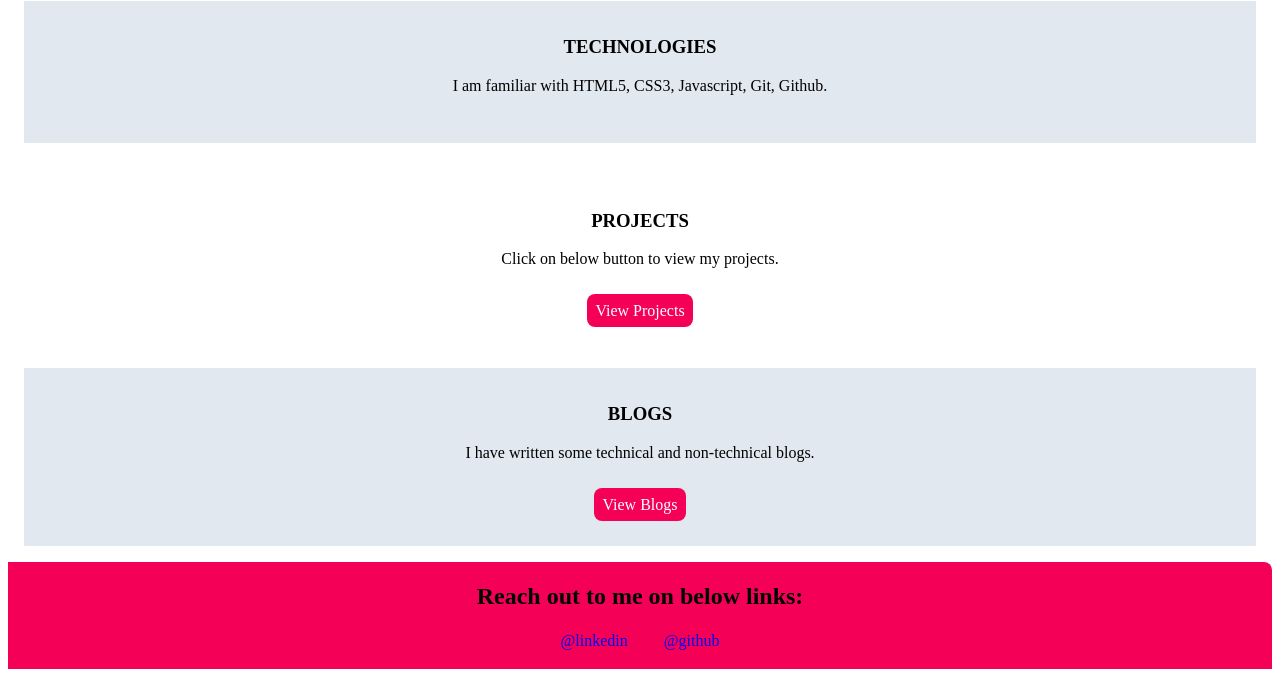
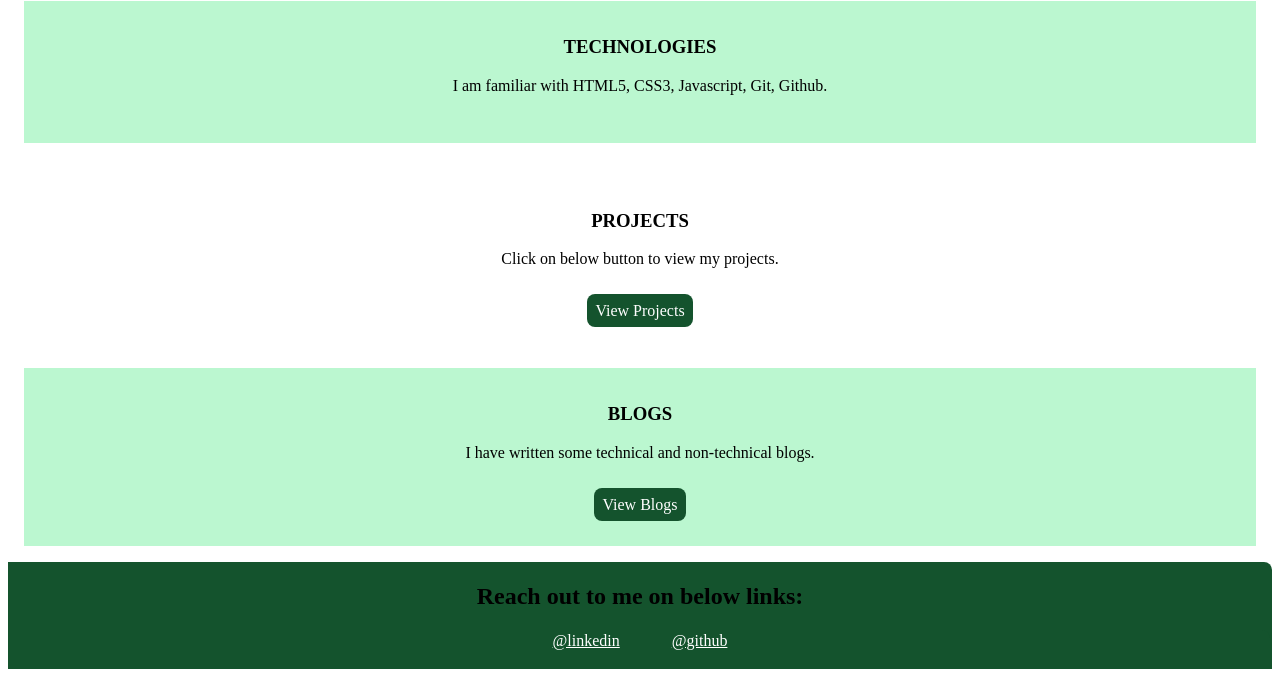
Before and after one commit to priyagupta314-work/priyagupta-portfolio, a plain HTML site: page index.html in a window 1280 px wide. Shown: the part 570-1247 px from the top of the page. Drawn offline with Linux system fonts and the light colour scheme.

Commit message:
primary color update

```diff
--- a/index.html
+++ b/index.html
@@ -54,9 +54,9 @@
     <footer class="footer">
         <h2>Reach out to me on below links:</h2>
         <ul class="footer footer-list">
-            <li class="list list-item-inline"><a class="link" href="https://www.linkedin.com/in/priya-gupta-187b0821/"> @linkedin</a>
+            <li class="list list-item-inline"><a class="link-primary" target="blank" href="https://www.linkedin.com/in/priya-gupta-187b0821/"> @linkedin</a>
             </li>
-            <li class="list list-item-inline"> <a class="link" href="https://github.com/priyagupta314-work"> @github </a></li>
+            <li class="list list-item-inline"> <a class="link-primary" target="blank" href="https://github.com/priyagupta314-work"> @github </a></li>
 
         </ul>
     </footer>
--- a/style.css
+++ b/style.css
@@ -1,7 +1,8 @@
 :root {
-    --color-primary: #F50057
+    --color-primary: #14532D
     ;
     --color-white: white;
+    --color-ow: #BBF7D0;
 }
 
 @import url('https://fonts.googleapis.com/css2?family=Noto+Serif&family=Piazzolla:ital@0;1&display=swap');
@@ -104,7 +105,7 @@ body {
 
 .section-offwhite {
     padding: 1rem 1rem 2rem 1rem;
-    background-color: #E2E8F0;
+    background-color: var(--color-ow);
 
 }
 
```
